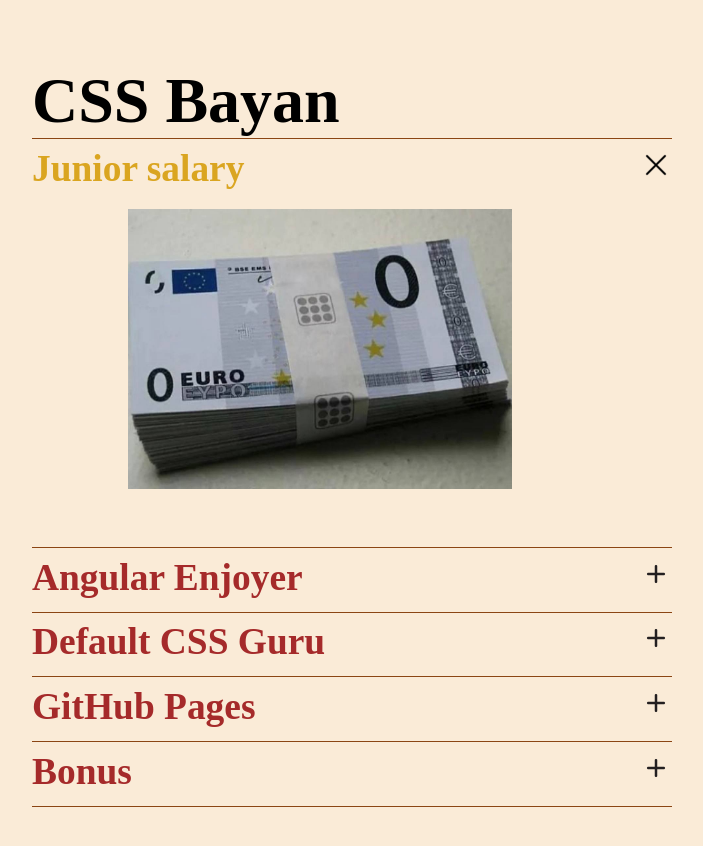
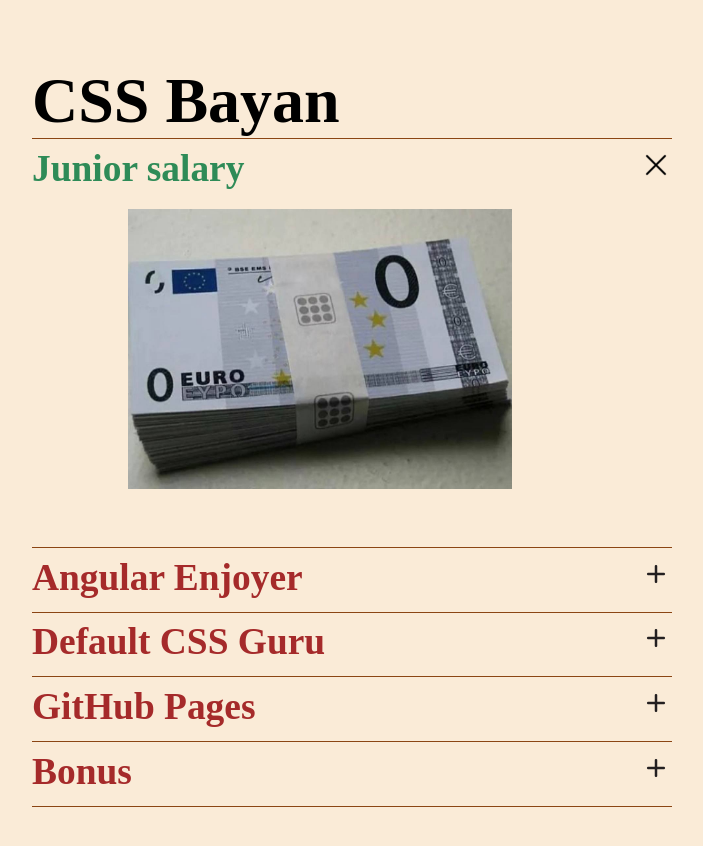
Before and after one commit to KesarFD/cssBayan, a plain HTML site: page cssBayan/index.html in a window 1280 px wide. Shown: the whole page, without its empty margins (288-991 px from the left). Drawn offline with Linux system fonts and the light colour scheme.

Commit message:
feat: change font color (10.03.2023 15:21)

```diff
--- a/cssBayan/style.css
+++ b/cssBayan/style.css
@@ -97,7 +97,7 @@ input:checked + .item-container {
     height: 50vh;
 }
 input:checked + .item-container h3 {
-    color: goldenrod;
+    color: seagreen;
 }
 input:checked + .item-container .meme {
     display: block;
```
